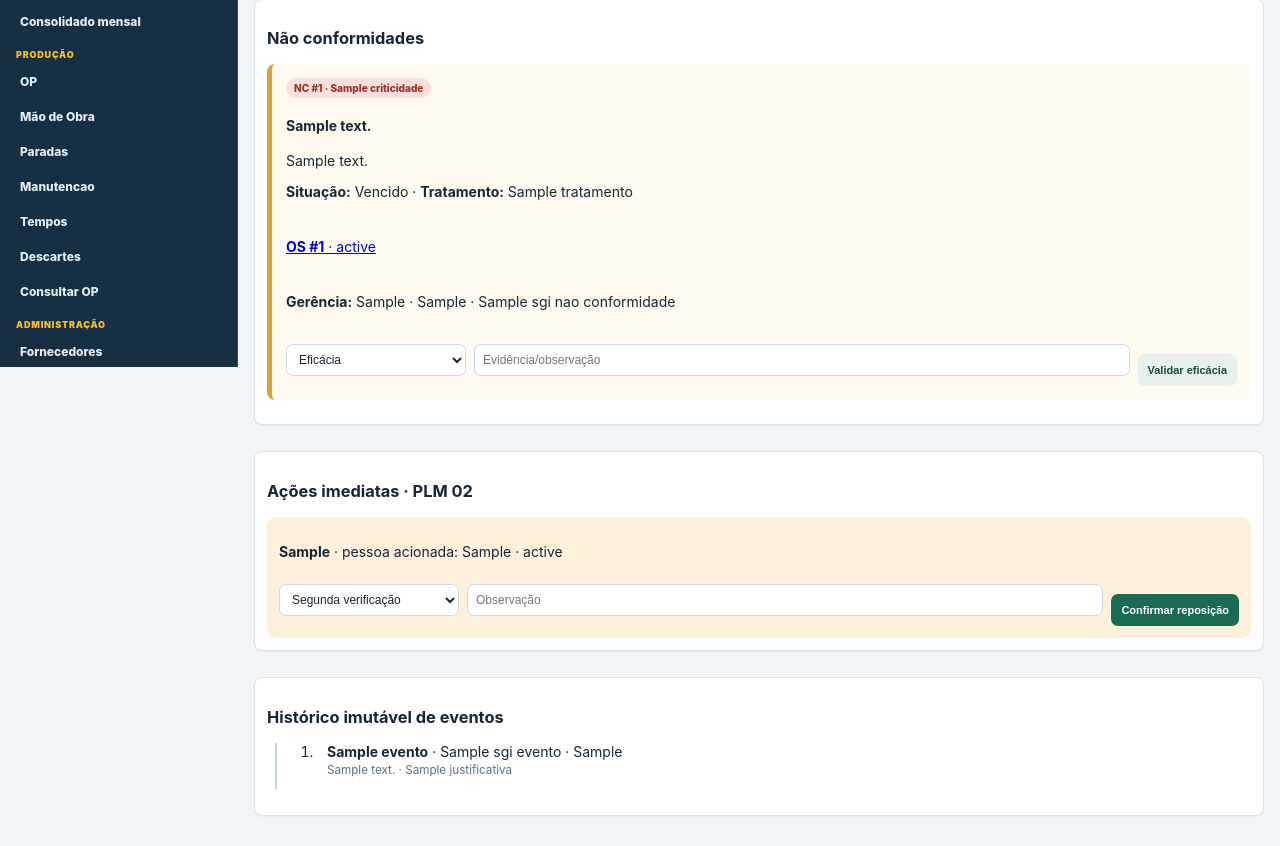
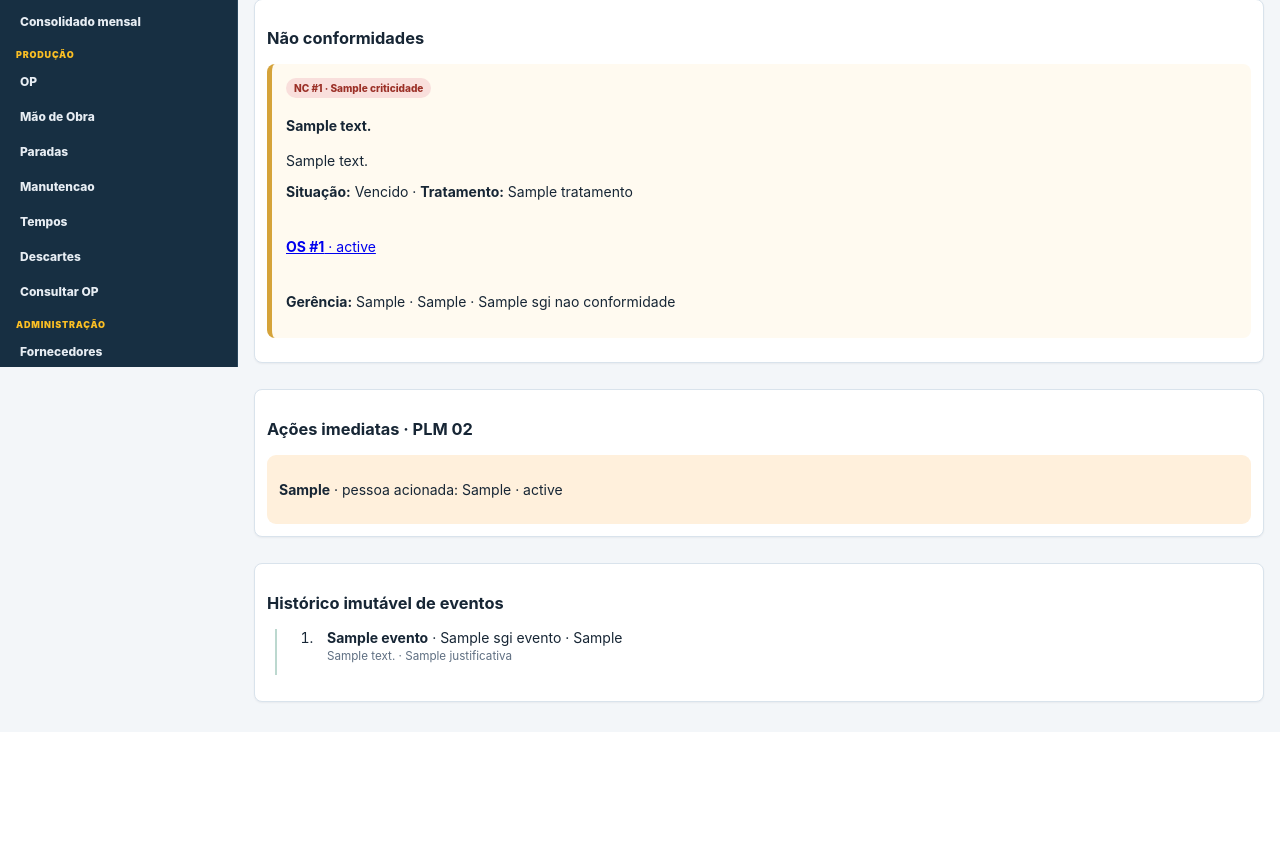
Before and after one commit to RaoMao0712/abatedouro-indicadores, a Flask app: page /sgi/qualidade/verificacoes/1 in a window 1280 px wide. Shown: the part 433-1279 px from the top of the page. After the commit the page ends 1137 px from the top, so only its background shows below. Run offline with Flask 3, Linux system fonts and the light colour scheme; a user stored in the database is signed in; tables that the repository leaves empty hold one stand-in row (values such as "Sample post"); a database or web service that is not in the repository returns one stand-in record (values such as "Sample title"); parts of the project's set-up code (start-up, migrations or seed data) failed here and were passed over; some libraries are stand-ins or nearby versions.

Commit message:
Restringe operacoes exclusivas da Qualidade

```diff
--- a/modules/qualidade/routes.py
+++ b/modules/qualidade/routes.py
@@ -870,6 +870,9 @@ def register_qualidade_routes(app, integracoes=None):
     @app.route("/sgi/qualidade/reposicoes/<int:acao_id>/confirmar", methods=["POST"])
     @perfil_permitido("qualidade")
     def sgi_confirmar_reposicao(acao_id):
+        if session.get("perfil") != "qualidade":
+            flash("Operacao exclusiva do perfil Qualidade.")
+            return redirect(url_for("sgi_verificacao_detalhe", verificacao_id=int(request.form["verificacao_id"])))
         qualidade_service.confirmar_reposicao_sgi(
             acao_id, request.form, session["usuario_id"], session.get("nome", "Usuario"))
         flash("Segunda verificacao registrada.")
@@ -886,6 +889,9 @@ def register_qualidade_routes(app, integracoes=None):
     @app.route("/sgi/qualidade/ncs/<int:nc_id>/eficacia", methods=["POST"])
     @perfil_permitido("qualidade")
     def sgi_validar_eficacia(nc_id):
+        if session.get("perfil") != "qualidade":
+            flash("Operacao exclusiva do perfil Qualidade.")
+            return redirect(url_for("sgi_verificacao_detalhe", verificacao_id=int(request.form["verificacao_id"])))
         qualidade_service.validar_eficacia_sgi(
             nc_id, request.form, session["usuario_id"], session.get("nome", "Usuario"))
         flash("Eficacia registrada. Confira o resultado antes do encerramento.")
@@ -894,6 +900,9 @@ def register_qualidade_routes(app, integracoes=None):
     @app.route("/sgi/qualidade/ncs/<int:nc_id>/encerrar", methods=["POST"])
     @perfil_permitido("qualidade")
     def sgi_encerrar_nc(nc_id):
+        if session.get("perfil") != "qualidade":
+            flash("Operacao exclusiva do perfil Qualidade.")
+            return redirect(url_for("sgi_verificacao_detalhe", verificacao_id=int(request.form["verificacao_id"])))
         qualidade_service.encerrar_nc_sgi(
             nc_id, session["usuario_id"], session.get("nome", "Usuario"))
         flash("Nao conformidade encerrada definitivamente.")
--- a/templates/sgi_verificacao_detalhe.html
+++ b/templates/sgi_verificacao_detalhe.html
@@ -9,11 +9,11 @@
     <div><span class="sgi-badge nc">NC #{{ nc.id }} · {{ nc.criticidade }}</span><h4>{{ nc.item_descricao }}</h4><p>{{ nc.descricao }}</p><p><strong>Situação:</strong> {{ nc.situacao }}{% if nc.tratamento %} · <strong>Tratamento:</strong> {{ nc.tratamento }}{% endif %}</p></div>
     {% if nc.ordem_id %}<p><a href="{{ url_for('visualizar_ordem_manutencao',ordem_id=nc.ordem_id) }}"><strong>OS #{{ nc.ordem_id }}</strong> · {{ nc.ordem_status }}</a></p>{% else %}<a class="sgi-btn" href="{{ url_for('abrir_ordem_manutencao_sgi', nc_id=nc.id) }}">ABRIR ORDEM DE SERVIÇO</a>{% endif %}
     {% if nc.criticidade=='CRITICA' and not nc.gerencia_decisao %}<div class="sgi-pendencia"><strong>Pendência da Gerência: avaliação de interrupção.</strong>{% if session.get('perfil') in ['gerencia','admin'] %}<form method="post" action="{{ url_for('sgi_decisao_gerencia',nc_id=nc.id) }}"><input type="hidden" name="verificacao_id" value="{{ verificacao.id }}"><select name="decisao" required><option value="">Decisão</option><option>Autorizar interrupcao</option><option>Recusar interrupcao</option></select><textarea name="justificativa" required placeholder="Justificativa"></textarea><button class="sgi-btn">Registrar decisão</button></form>{% endif %}</div>{% elif nc.gerencia_decisao %}<p><strong>Gerência:</strong> {{ nc.gerencia_decisao }} · {{ nc.gerencia_justificativa }} · {{ nc.gerencia_usuario_nome }}</p>{% endif %}
-    {% if session.get('perfil') in ['qualidade','admin'] and nc.situacao not in ['Encerrada','NC corrigida imediatamente'] %}<form method="post" action="{{ url_for('sgi_validar_eficacia',nc_id=nc.id) }}" class="sgi-inline-form"><input type="hidden" name="verificacao_id" value="{{ verificacao.id }}"><select name="resultado" required><option value="">Eficácia</option><option>Eficaz</option><option>Ineficaz</option></select><input name="observacao" required placeholder="Evidência/observação"><button class="sgi-btn secundario">Validar eficácia</button></form>{% endif %}
-    {% if session.get('perfil') in ['qualidade','admin'] and nc.eficacia_resultado=='Eficaz' and nc.situacao!='Encerrada' %}<form method="post" action="{{ url_for('sgi_encerrar_nc',nc_id=nc.id) }}"><input type="hidden" name="verificacao_id" value="{{ verificacao.id }}"><button class="sgi-btn">Encerrar definitivamente</button></form>{% endif %}
+    {% if session.get('perfil') == 'qualidade' and nc.situacao not in ['Encerrada','NC corrigida imediatamente'] %}<form method="post" action="{{ url_for('sgi_validar_eficacia',nc_id=nc.id) }}" class="sgi-inline-form"><input type="hidden" name="verificacao_id" value="{{ verificacao.id }}"><select name="resultado" required><option value="">Eficácia</option><option>Eficaz</option><option>Ineficaz</option></select><input name="observacao" required placeholder="Evidência/observação"><button class="sgi-btn secundario">Validar eficácia</button></form>{% endif %}
+    {% if session.get('perfil') == 'qualidade' and nc.eficacia_resultado=='Eficaz' and nc.situacao!='Encerrada' %}<form method="post" action="{{ url_for('sgi_encerrar_nc',nc_id=nc.id) }}"><input type="hidden" name="verificacao_id" value="{{ verificacao.id }}"><button class="sgi-btn">Encerrar definitivamente</button></form>{% endif %}
   </article>{% endfor %}</section>{% endif %}
 
-  {% if acoes_imediatas %}<section class="card"><h3>Ações imediatas · PLM 02</h3>{% for a in acoes_imediatas %}<article class="sgi-pendencia"><p><strong>{{ a.item_ausente }}</strong> · pessoa acionada: {{ a.pessoa_acionada }} · {{ a.status }}</p>{% if a.status!='Confirmada' and session.get('perfil') in ['qualidade','admin'] %}<form method="post" action="{{ url_for('sgi_confirmar_reposicao',acao_id=a.id) }}" class="sgi-inline-form"><input type="hidden" name="verificacao_id" value="{{ verificacao.id }}"><input type="hidden" name="nc_id" value="{{ a.nc_id }}"><select name="resultado" required><option value="">Segunda verificação</option><option value="C">Reposição confirmada</option><option value="NC">Não reposto</option></select><input name="observacao" placeholder="Observação"><button class="sgi-btn">Confirmar reposição</button></form>{% endif %}</article>{% endfor %}</section>{% endif %}
+  {% if acoes_imediatas %}<section class="card"><h3>Ações imediatas · PLM 02</h3>{% for a in acoes_imediatas %}<article class="sgi-pendencia"><p><strong>{{ a.item_ausente }}</strong> · pessoa acionada: {{ a.pessoa_acionada }} · {{ a.status }}</p>{% if a.status!='Confirmada' and session.get('perfil') == 'qualidade' %}<form method="post" action="{{ url_for('sgi_confirmar_reposicao',acao_id=a.id) }}" class="sgi-inline-form"><input type="hidden" name="verificacao_id" value="{{ verificacao.id }}"><input type="hidden" name="nc_id" value="{{ a.nc_id }}"><select name="resultado" required><option value="">Segunda verificação</option><option value="C">Reposição confirmada</option><option value="NC">Não reposto</option></select><input name="observacao" placeholder="Observação"><button class="sgi-btn">Confirmar reposição</button></form>{% endif %}</article>{% endfor %}</section>{% endif %}
   <section class="card"><h3>Histórico imutável de eventos</h3><ol class="sgi-timeline">{% for e in eventos %}<li><strong>{{ e.evento }}</strong> · {{ e.usuario_nome }} · {{ e.criado_em }}<br><small>{{ e.descricao }}{% if e.justificativa %} · {{ e.justificativa }}{% endif %}</small></li>{% endfor %}</ol></section>
 </div>
 {% endblock %}
```
Also changed, not shown: tests/test_qual_sgi_01.py (+4 -0 lines).
